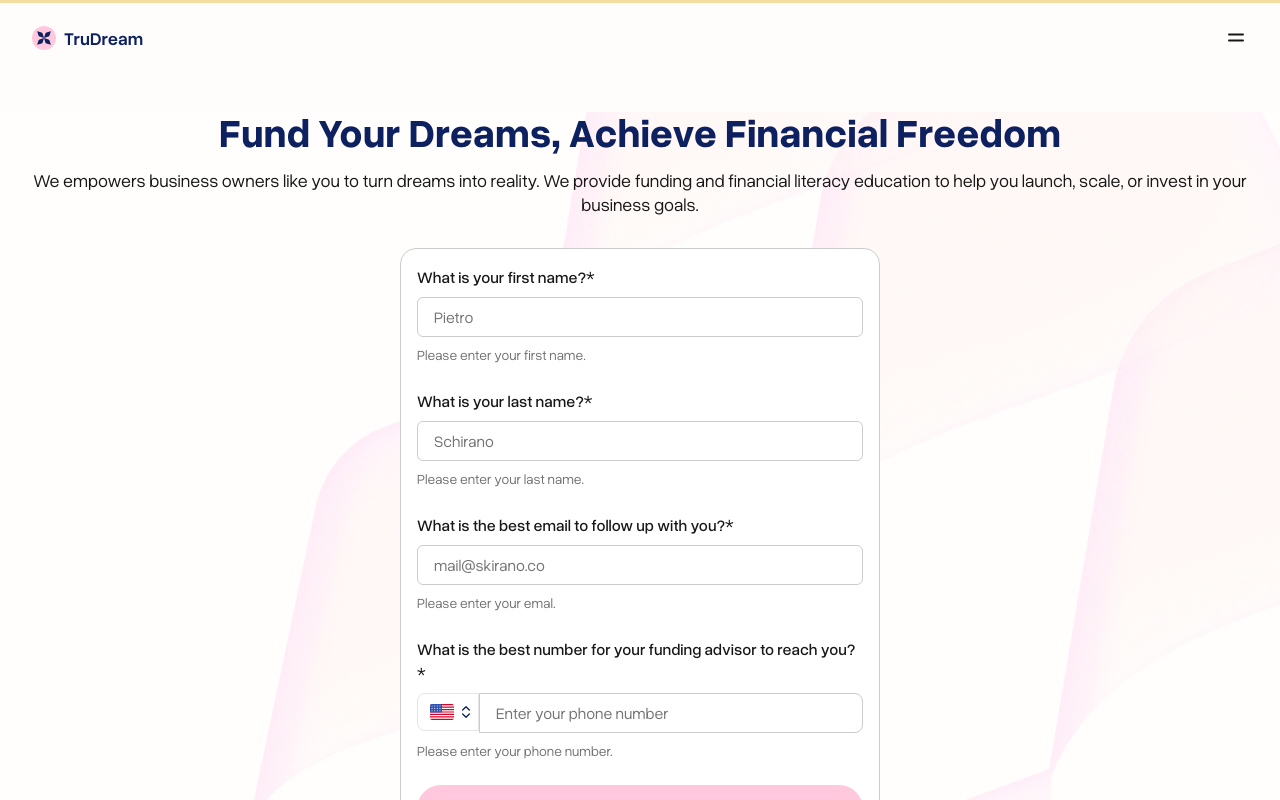
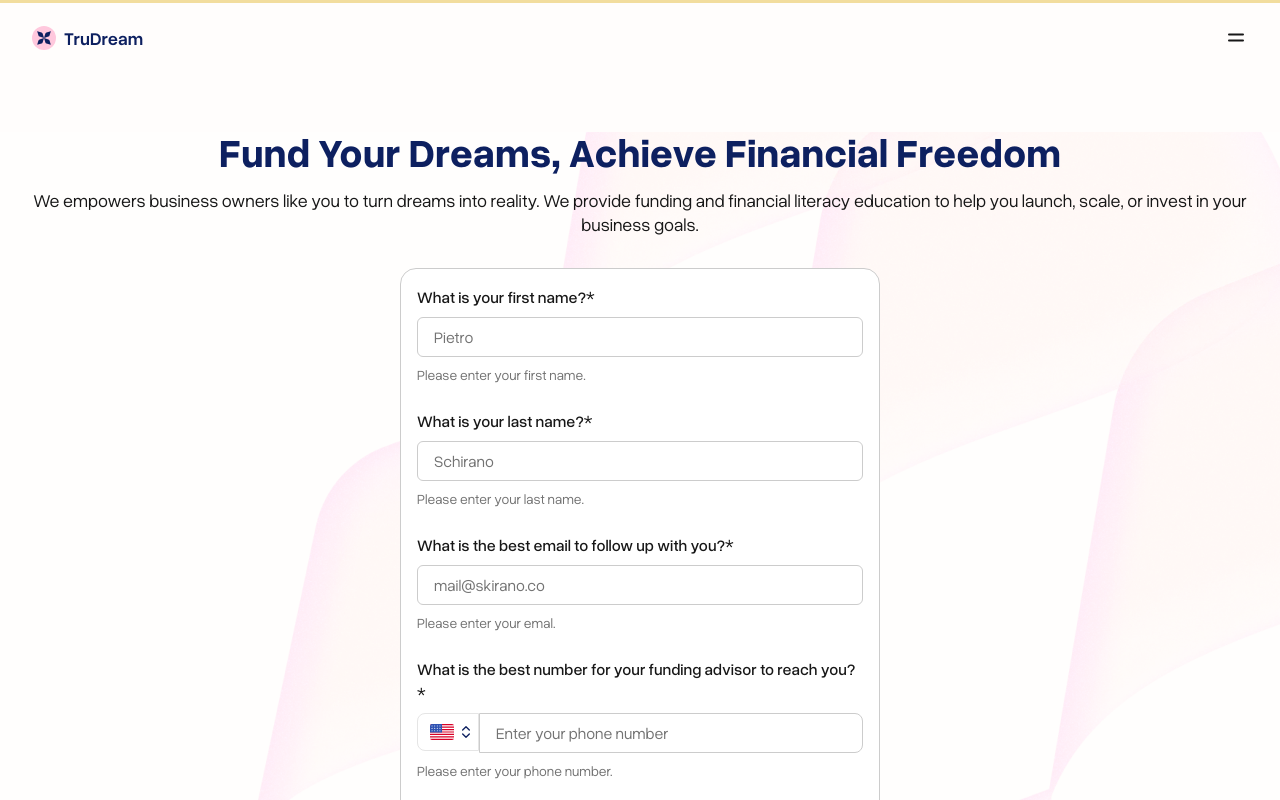
Before and after one commit to DevDugg/trudream, a Next.js app: page / in a window 1280 px wide. Shown: the top 800 px of the page. Built offline with nearby package versions, Linux system fonts and the light colour scheme.

Commit message:
gap for desktop

```diff
--- a/src/app/page.tsx
+++ b/src/app/page.tsx
@@ -8,7 +8,7 @@
 
 export default function Home() {
   return (
-    <main className="home flex flex-col gap-[100px] py-[60px]">
+    <main className="home flex flex-col gap-[100px] py-[60px] sm:py-12 lg:py-20">
       <Hero />
       <AboutUs />
       <Business />
```
